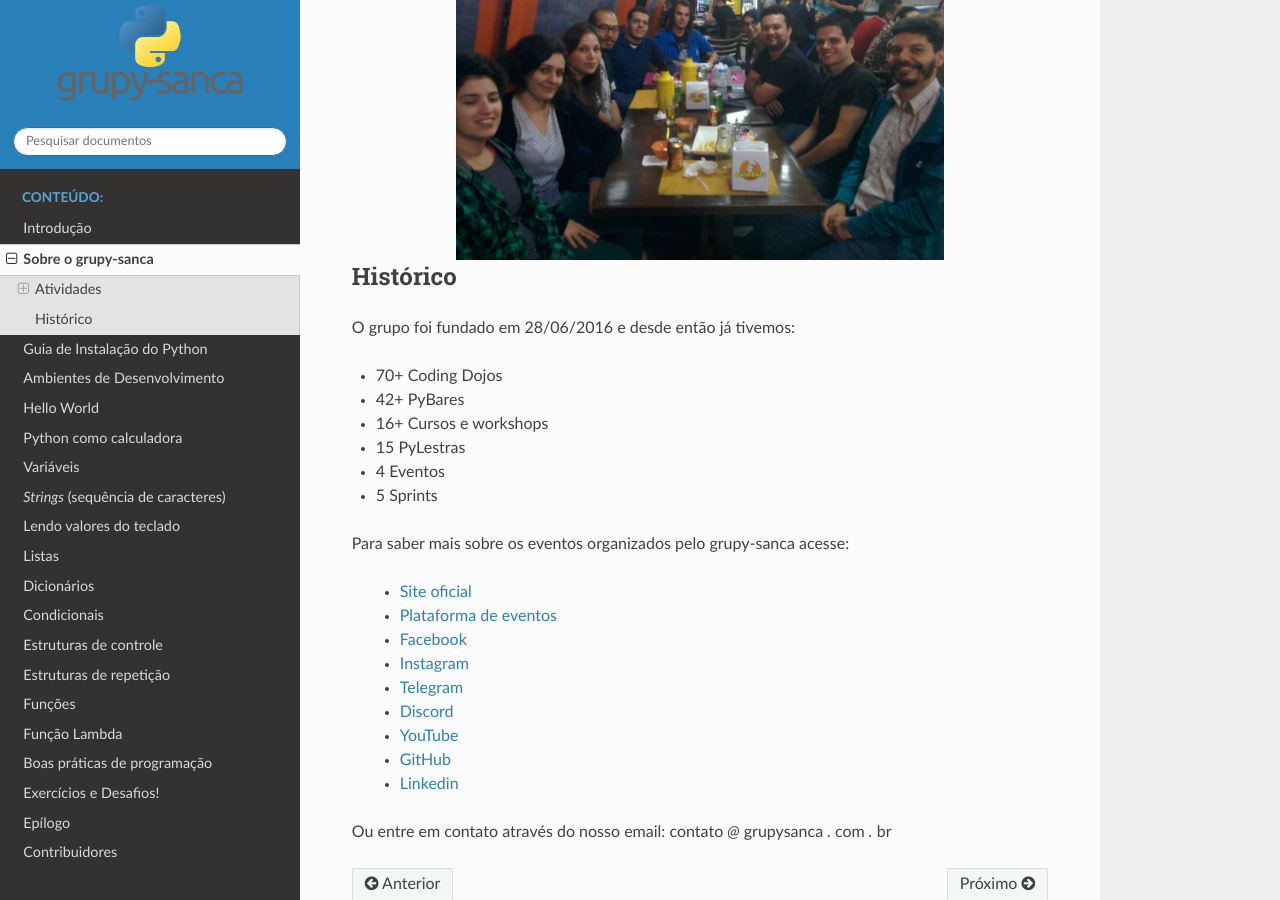
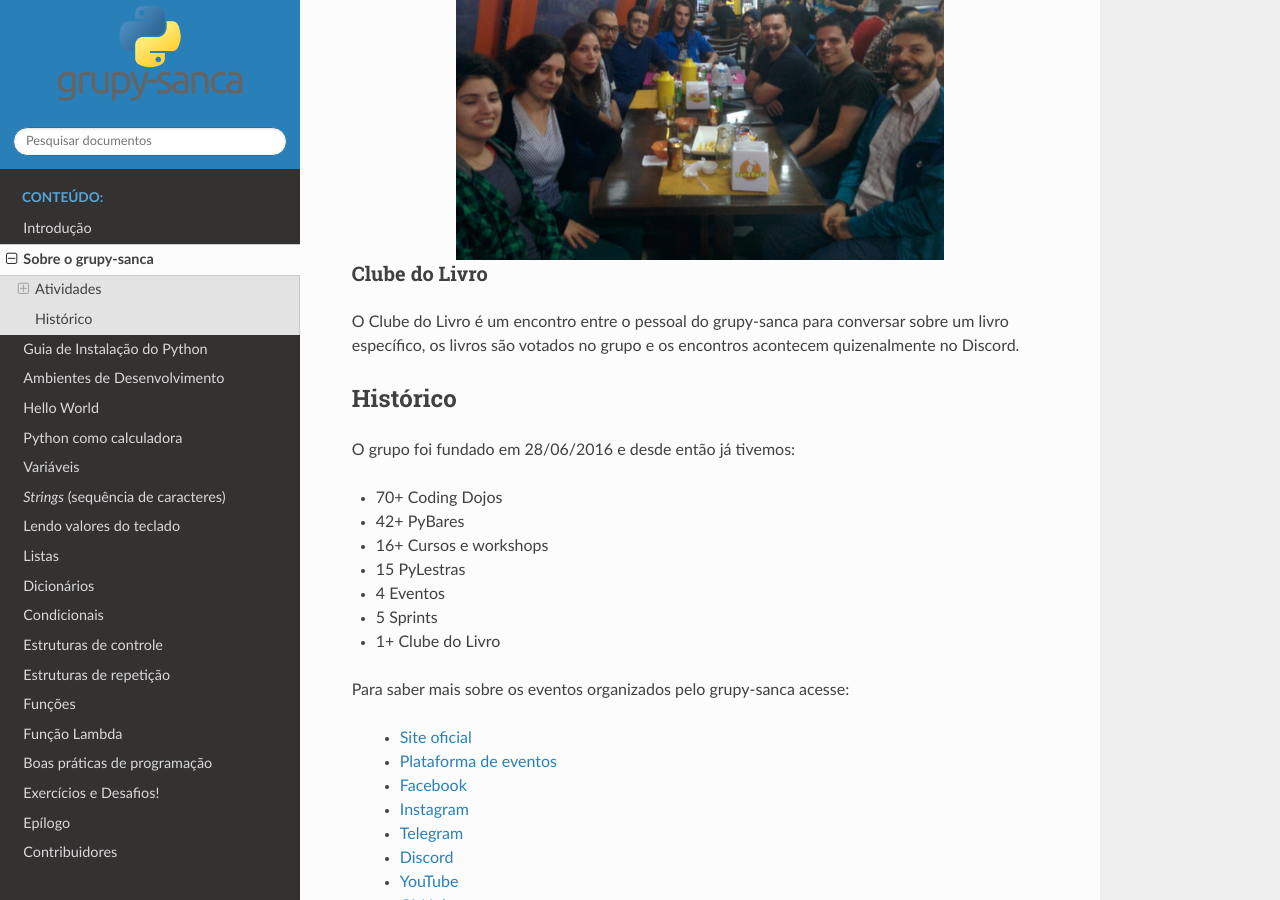
Before and after one commit to grupy-sanca/curso-python, a Sphinx documentation site: the page built from source/sobre_grupy.rst, in a window 1280 px wide and 900 px high, scrolled down 8225 px. Built offline with Sphinx 7.4.7 and the Read the Docs theme 3.1.0, drawn with Linux system fonts in a browser that asks for light colours.

Commit message:
Add: clube do livro em sobre_grupy e palavra discord em new_words

```diff
--- a/new_words_spell_checker.txt
+++ b/new_words_spell_checker.txt
@@ -88,3 +88,4 @@
 tab
 tabs
 docstrings
+Discord
--- a/source/sobre_grupy.rst
+++ b/source/sobre_grupy.rst
@@ -192,6 +192,12 @@
    :width: 70%
 
 
+Clube do Livro
+~~~~~~~~~~~~~~
+O Clube do Livro é um encontro entre o pessoal do grupy-sanca para conversar sobre um livro específico, os livros são votados
+no grupo e os encontros acontecem quizenalmente no Discord.
+
+
 Histórico
 ---------
 
@@ -208,6 +214,8 @@
 -  4  Eventos
 
 -  5  Sprints
+
+-  1+ Clube do Livro
 
 
 Para saber mais sobre os eventos organizados pelo grupy-sanca acesse:
```
